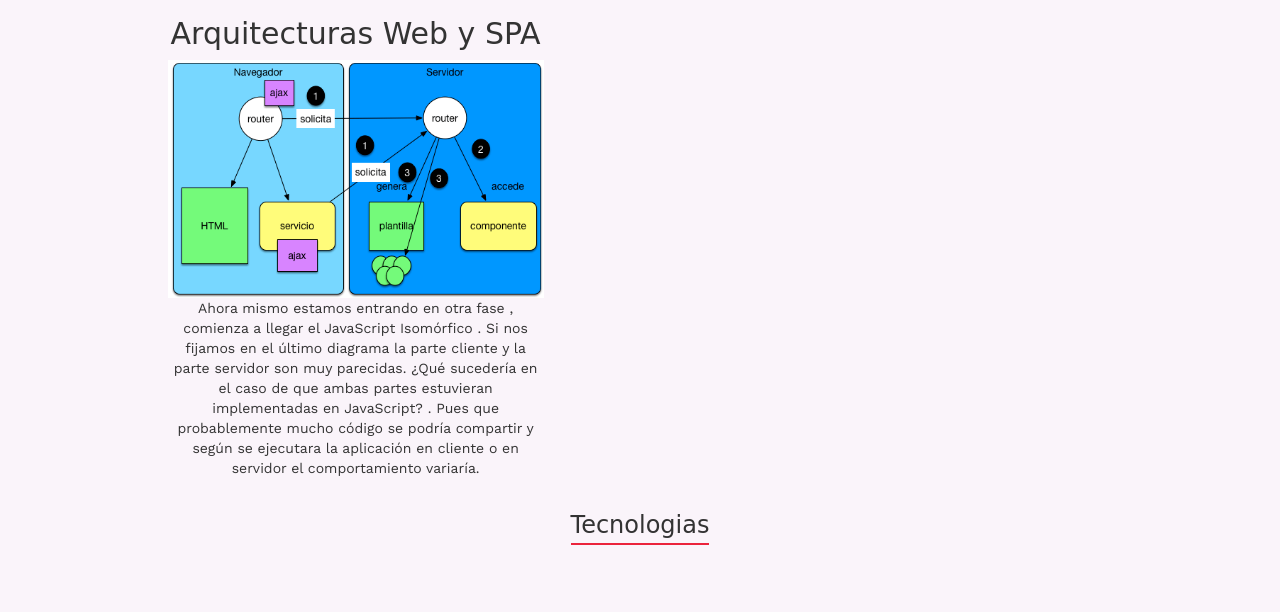
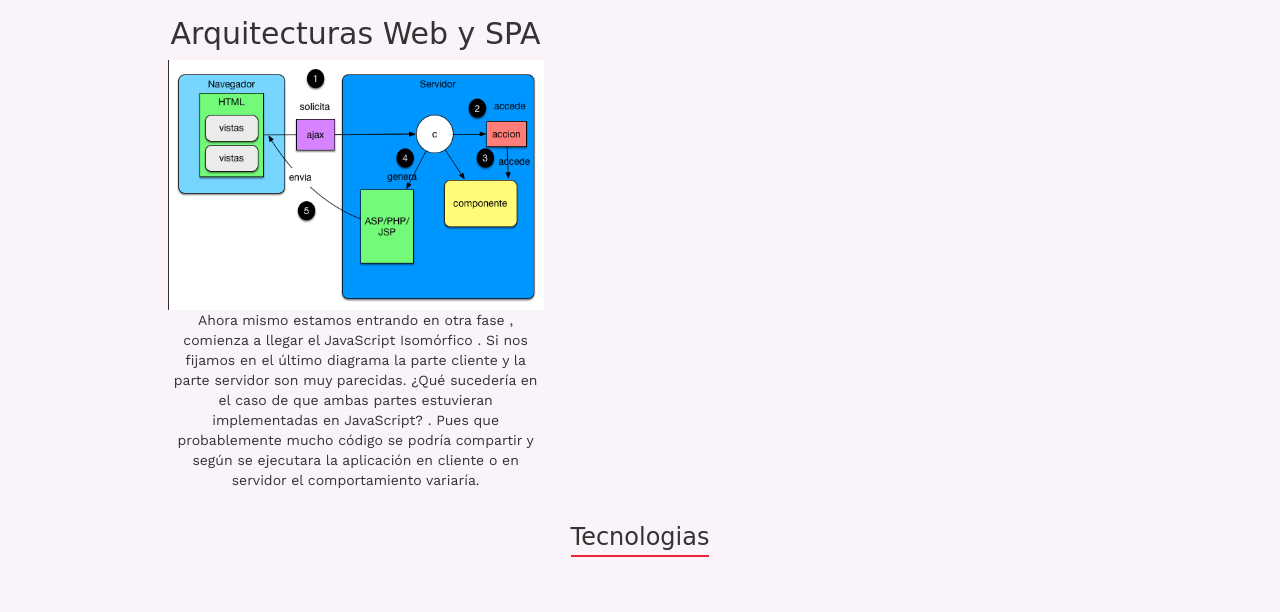
Before and after one commit to PocketDx/1erParcial1151358, a plain HTML site: page index.html in a window 1280 px wide. Shown: the part 2144-2756 px from the top of the page. Drawn offline with nearby package versions, Linux system fonts and the light colour scheme; a web font is replaced by a local one.

Commit message:
Update index.html

```diff
--- a/index.html
+++ b/index.html
@@ -118,7 +118,7 @@
           </div>
           <div class="col-md-5 col-sm-5">
             <h2>Arquitecturas Web y SPA</h2>
-            <div class="portfolio-item"> <a href="#"> <img class="img-portfolio img-responsive" src="images/ArquitecturasWebSPA2.png"> </a>
+            <div class="portfolio-item"> <a href="#"> <img class="img-portfolio img-responsive" src="images/ArquitecturasWebSPASimple.png"> </a>
             <p>Ahora mismo estamos entrando en otra fase , comienza a
               llegar el JavaScript Isomórfico . Si nos fijamos en el último
               diagrama la parte cliente y la parte servidor son muy
```
